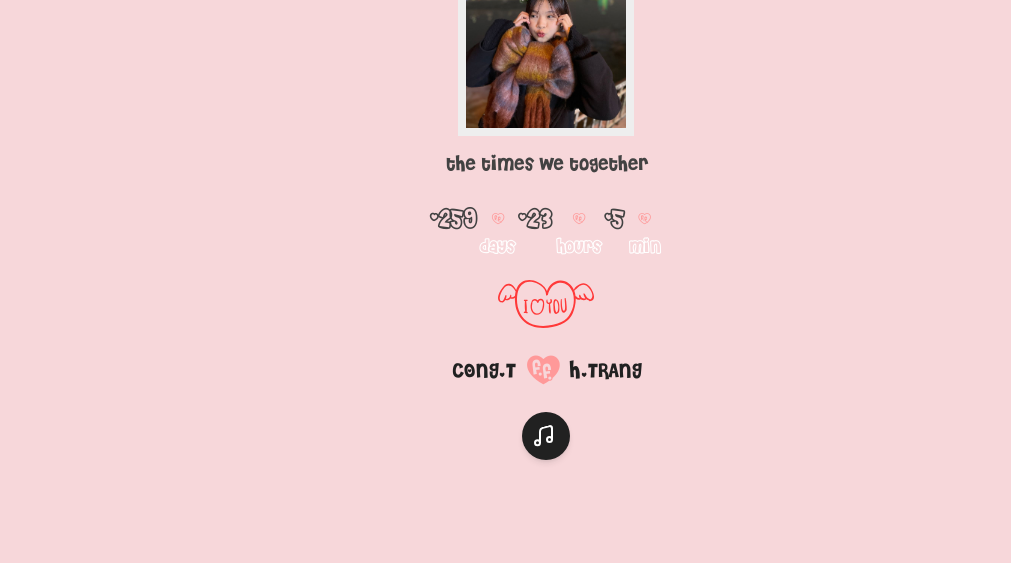
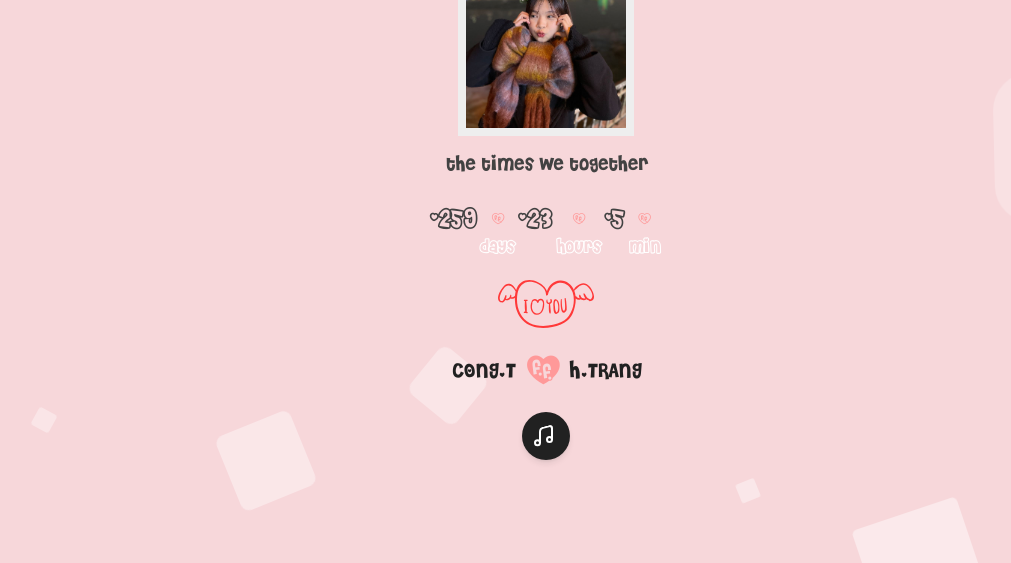
Before and after one commit to trancong12102/luv, a React (Vite) app: page / in a window 1280 px wide. Shown: the part 230-793 px from the top of the page, without its empty margins (94-1105 px from the left). Built offline with nearby package versions, Linux system fonts and the light colour scheme.

Commit message:
feat: add animated background

```diff
--- a/index.html
+++ b/index.html
@@ -6,7 +6,7 @@
     <link type="image/png" sizes="32x32" rel="icon" href="/fav-32.png">
     <link type="image/png" sizes="96x96" rel="icon" href="/fav-96.png">
     <meta name="viewport" content="width=device-width, initial-scale=1.0" />
-    <title>MyLove 😘</title>
+    <title>My Luv 😘</title>
   </head>
   <body>
     <div id="root"></div>
--- a/src/App.css
+++ b/src/App.css
@@ -2,3 +2,117 @@
     background-color: #f7d7da;
     font-family: 'Cheri', sans-serif;
 }
+
+.background {
+    background: #f7d7da;
+    background: -webkit-linear-gradient(to left, #f7d7da, #FF9999);
+}
+
+.circles {
+    position: absolute;
+    top: 0;
+    left: 0;
+    width: 100%;
+    height: 100%;
+    overflow: hidden;
+}
+
+.circles li {
+    position: absolute;
+    display: block;
+    list-style: none;
+    width: 20px;
+    height: 20px;
+    background: rgba(255, 255, 255, 0.5);
+    animation: animate 25s linear infinite;
+    bottom: -150px;
+}
+
+.circles li:nth-child(1) {
+    left: 25%;
+    width: 80px;
+    height: 80px;
+    animation-delay: 0s;
+}
+
+
+.circles li:nth-child(2) {
+    left: 10%;
+    width: 20px;
+    height: 20px;
+    animation-delay: 2s;
+    animation-duration: 12s;
+}
+
+.circles li:nth-child(3) {
+    left: 70%;
+    width: 20px;
+    height: 20px;
+    animation-delay: 4s;
+}
+
+.circles li:nth-child(4) {
+    left: 40%;
+    width: 60px;
+    height: 60px;
+    animation-delay: 0s;
+    animation-duration: 18s;
+}
+
+.circles li:nth-child(5) {
+    left: 65%;
+    width: 20px;
+    height: 20px;
+    animation-delay: 0s;
+}
+
+.circles li:nth-child(6) {
+    left: 75%;
+    width: 110px;
+    height: 110px;
+    animation-delay: 3s;
+}
+
+.circles li:nth-child(7) {
+    left: 35%;
+    width: 150px;
+    height: 150px;
+    animation-delay: 7s;
+}
+
+.circles li:nth-child(8) {
+    left: 50%;
+    width: 25px;
+    height: 25px;
+    animation-delay: 15s;
+    animation-duration: 45s;
+}
+
+.circles li:nth-child(9) {
+    left: 20%;
+    width: 15px;
+    height: 15px;
+    animation-delay: 2s;
+    animation-duration: 35s;
+}
+
+.circles li:nth-child(10) {
+    left: 85%;
+    width: 150px;
+    height: 150px;
+    animation-delay: 0s;
+    animation-duration: 11s;
+}
+
+@keyframes animate {
+    0% {
+        transform: translateY(0) rotate(0deg);
+        opacity: 1;
+        border-radius: 0;
+    }
+    100% {
+        transform: translateY(-1000px) rotate(720deg);
+        opacity: 0;
+        border-radius: 50%;
+    }
+}
--- a/src/App.tsx
+++ b/src/App.tsx
@@ -2,6 +2,7 @@
 import { useEffect, useState } from 'react';
 import HeartIcon from './assets/heart.svg';
 import { AudioPlayer } from './components/AudioPlayer.tsx';
+import { Background } from './components/Background.tsx';
 import { DateIcon } from './components/DateIcon.tsx';
 import { ImageSlider } from './components/ImageSlider.tsx';
 import { SnowfallScene } from './components/SnowfallScene.tsx';
@@ -40,6 +41,7 @@
 
   return (
     <div className="w-screen h-screen text-gray-800 flex items-center justify-center">
+      <Background />
       <SnowfallScene />
       <div className="max-w-screen-sm w-full flex items-center flex-col">
         <ImageSlider />
--- /dev/null
+++ b/src/components/Background.tsx
@@ -0,0 +1,13 @@
+import type { FunctionComponent } from 'react';
+
+export const Background: FunctionComponent = () => {
+  return (
+    <div className="background fixed -z-10 overflow-hidden top-0 bottom-0 left-0 right-0">
+      <ul className="circles">
+        {Array.from({ length: 10 }, (_, i) => i).map((i) => (
+          <li key={i} />
+        ))}
+      </ul>
+    </div>
+  );
+};
--- a/src/components/SnowfallScene.tsx
+++ b/src/components/SnowfallScene.tsx
@@ -17,11 +17,11 @@
     <div className="fixed top-0 bottom-0 left-0 right-0 z-[1000] overflow-hidden pointer-events-none opacity-75">
       <Snowfall
         images={images}
-        radius={[0.5, 100]}
-        rotationSpeed={[-3, 3]}
-        speed={[1, 3]}
+        radius={[0.5, 50]}
+        rotationSpeed={[-5, 5]}
+        speed={[0.5, 5]}
         wind={[-5, 5]}
-        snowflakeCount={50}
+        snowflakeCount={30}
       />
     </div>
   );
```
